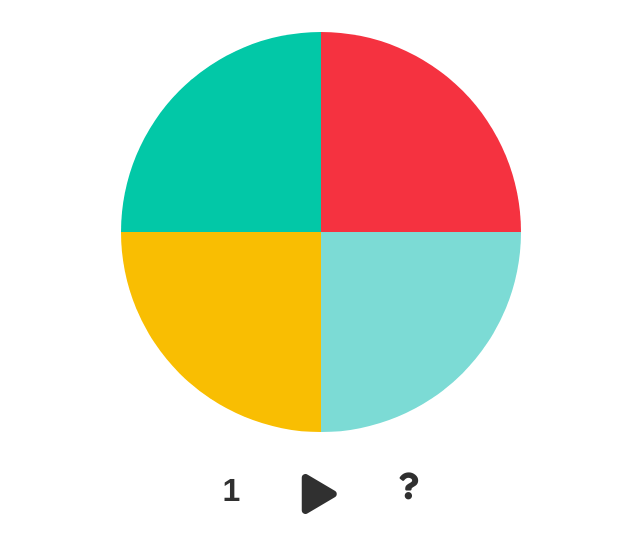
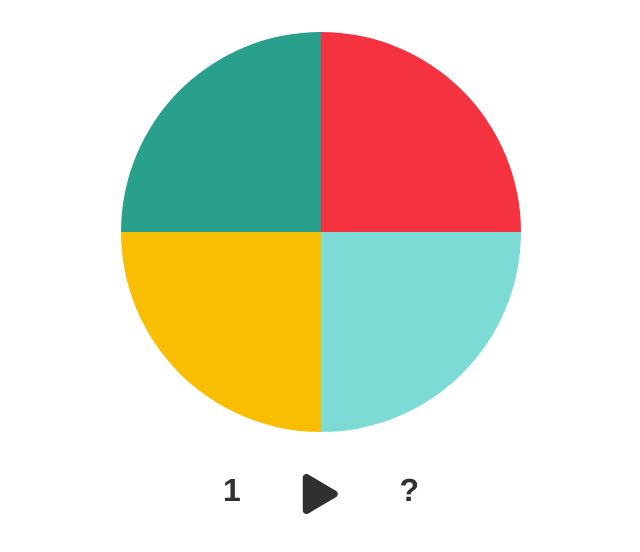
Before and after one commit to lzake/simon, a plain HTML site: page index.html in a window 1280 px wide. Shown: the part 176-728 px from the top of the page, without its empty margins (319-959 px from the left). Drawn offline with Linux system fonts and the light colour scheme.

Commit message:
changed green button color and other button graphics

```diff
--- a/index.html
+++ b/index.html
@@ -31,8 +31,7 @@
             <i class="fas fa-play"></i>
         </a>
 
-        <a href="#" class="navButton buttonInfo">
-            <i class="fas fa-question"></i>
+        <a href="#" class="navButton buttonInfo">?
          </a>
     </nav>
 
--- a/style.css
+++ b/style.css
@@ -28,12 +28,7 @@ h1{
     color: #303030;
 }
 
-.buttonInfo{
-    font-size: 27px;
-    color: #303030;
-}
-
-.buttonLevel{
+.buttonLevel, .buttonInfo{
     font-size: 32px;
     color: #303030;
     font-family: 'Franklin Gothic Medium', 'Arial Narrow', Arial, sans-serif;
@@ -80,7 +75,7 @@ h1{
   .green{
     grid-column: 1;
     grid-row: 1;
-    background-color: #02C8A7;
+    background-color: rgb(40, 160, 140);
     /* background-color: #ED1762; */
     border-top-left-radius: 100%;
   }
```
